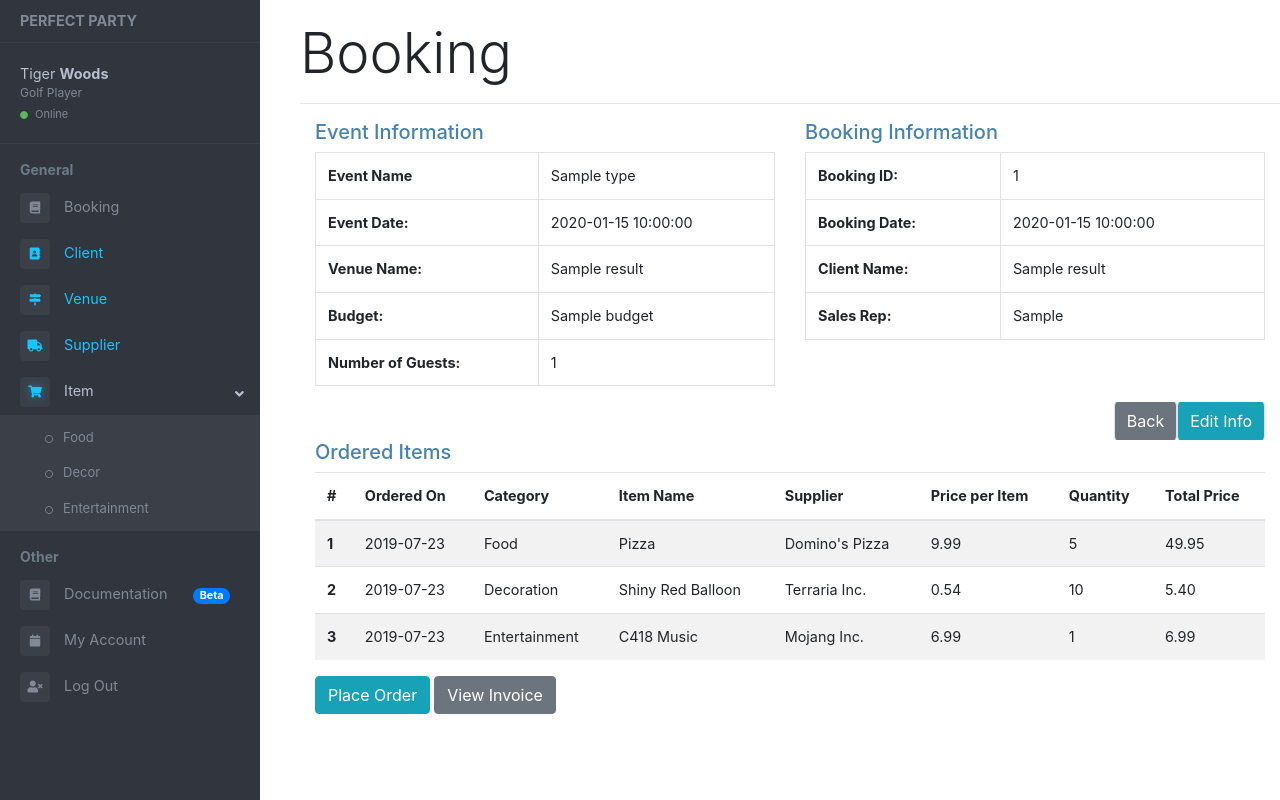
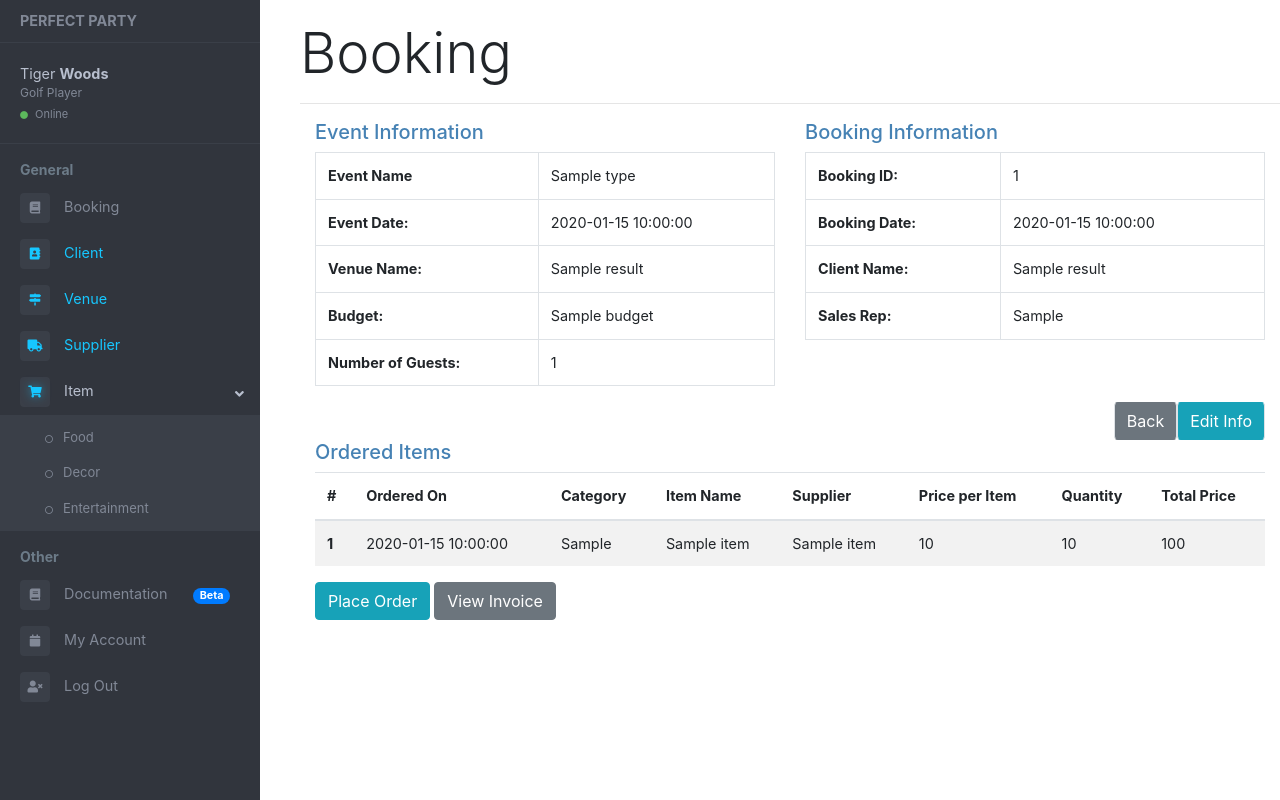
Before and after one commit to fxu9411/Perfect-Party, a Flask app: template perfect_party/PP/templates/onebook.html in a window 1280 px wide. Run offline with Flask 2, Linux system fonts and the light colour scheme; the template is opened without the code that fills it: most values are stand-ins (such as "Sample title", 1, 10 or a date in 2020); some libraries are stand-ins or nearby versions.

Commit message:
Display ordered items

```diff
--- a/perfect_party/PP/templates/onebook.html
+++ b/perfect_party/PP/templates/onebook.html
@@ -76,36 +76,48 @@
       </tr>
     </thead>
     <tbody>
+      {% for item in items %}
       <tr>
         <th scope="row">1</th>
-        <td>2019-07-23</th>
-        <td>Food</td>
-        <td>Pizza</td>
-        <td>Domino's Pizza</td>
-        <td>9.99</td>
-        <td>5</td>
-        <td>49.95</td>
+        <td>{{item['order_date']}}</td>
+        <td>{{item['item_option.type']}}</td>
+        <td>{{item['name']}}</td>
+        <td>{{item['supplier.name']}}</td>
+        <td>{{item['price']}}</td>
+        <td>{{item['quantity']}}</td>
+        <td>{{item['price'] * item['quantity']}}</td>
       </tr>
-      <tr>
-        <th scope="row">2</th>
-        <td>2019-07-23</th>
-        <td>Decoration</td>
-        <td>Shiny Red Balloon</td>
-        <td>Terraria Inc.</td>
-        <td>0.54</td>
-        <td>10</td>
-        <td>5.40</td>
-      </tr>
-      <tr>
-        <th scope="row">3</th>
-        <td>2019-07-23</th>
-        <td>Entertainment</td>
-        <td>C418 Music</td>
-        <td>Mojang Inc.</td>
-        <td>6.99</td>
-        <td>1</td>
-        <td>6.99</td>
-      </tr>
+      {% endfor %}
+      <!-- <tr> -->
+      <!--   <th scope="row">1</th> -->
+      <!--   <td>2019-07-23</td> -->
+      <!--   <td>Food</td> -->
+      <!--   <td>Pizza</td> -->
+      <!--   <td>Domino's Pizza</td> -->
+      <!--   <td>9.99</td> -->
+      <!--   <td>5</td> -->
+      <!--   <td>49.95</td> -->
+      <!-- </tr> -->
+      <!-- <tr> -->
+      <!--   <th scope="row">2</th> -->
+      <!--   <td>2019-07-23</td> -->
+      <!--   <td>Decoration</td> -->
+      <!--   <td>Shiny Red Balloon</td> -->
+      <!--   <td>Terraria Inc.</td> -->
+      <!--   <td>0.54</td> -->
+      <!--   <td>10</td> -->
+      <!--   <td>5.40</td> -->
+      <!-- </tr> -->
+      <!-- <tr> -->
+      <!--   <th scope="row">3</th> -->
+      <!--   <td>2019-07-23</td> -->
+      <!--   <td>Entertainment</td> -->
+      <!--   <td>C418 Music</td> -->
+      <!--   <td>Mojang Inc.</td> -->
+      <!--   <td>6.99</td> -->
+      <!--   <td>1</td> -->
+      <!--   <td>6.99</td> -->
+      <!-- </tr> -->
     </tbody>
   </table>
 
```
Also changed, not shown: perfect_party/PP/pages.py (+19 -3 lines).
